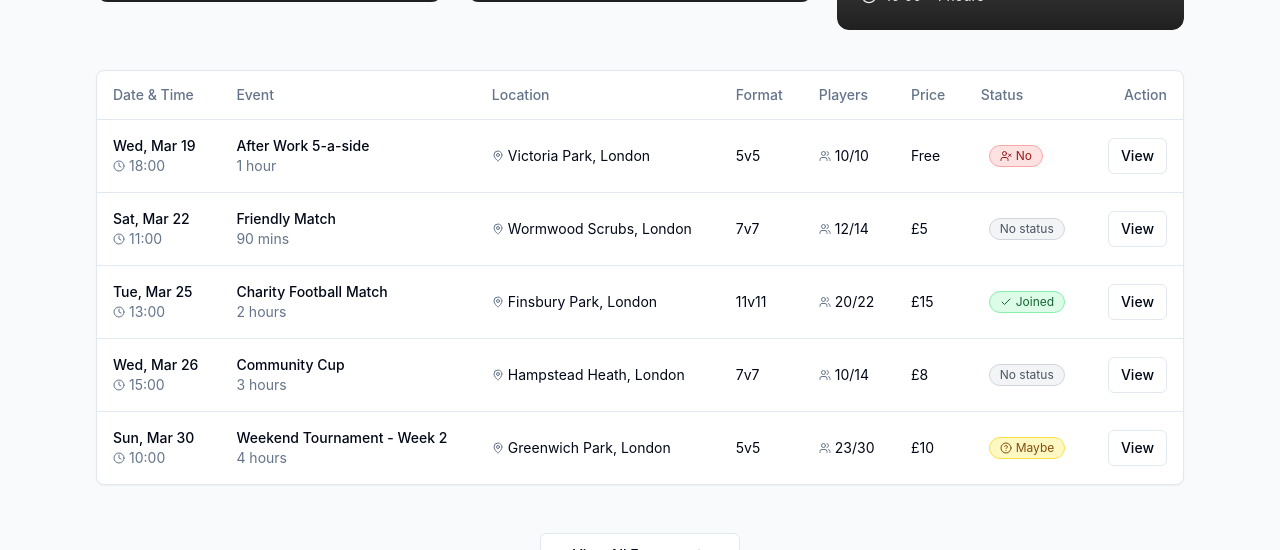
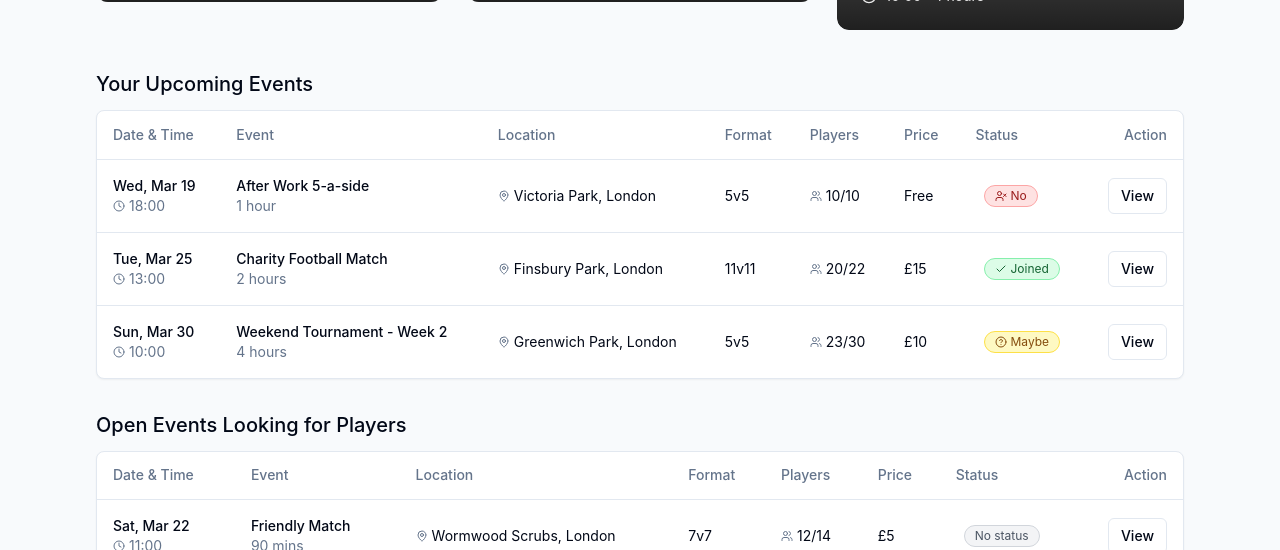
Before and after one commit to Mattio91/footie-gathering-connector, a React (Vite) app: page / in a window 1280 px wide. Shown: the part 943-1493 px from the top of the page. Built offline with nearby package versions, Linux system fonts and the light colour scheme; grey boxes are pictures that could not be loaded.

Commit message:
Refactor events display on homepage
Display related and open events in separate tables on the homepage.

```diff
--- a/src/components/home/EventsSection.tsx
+++ b/src/components/home/EventsSection.tsx
@@ -1,5 +1,5 @@
 
-import { useState } from 'react';
+import { useState, useEffect } from 'react';
 import { Link } from 'react-router-dom';
 import { Search, Plus, ArrowRight } from 'lucide-react';
 import { Button } from '@/components/ui/button';
@@ -25,19 +25,39 @@ const EventsSection = ({
   tableEvents
 }: EventsSectionProps) => {
   const { t } = useTranslation();
-  const [currentPage, setCurrentPage] = useState(1);
+  const [userRelatedCurrentPage, setUserRelatedCurrentPage] = useState(1);
+  const [openEventsCurrentPage, setOpenEventsCurrentPage] = useState(1);
   const pageSize = 5; // Number of events per page
+
+  // Split events into user-related and open events
+  const [userRelatedEvents, setUserRelatedEvents] = useState<typeof tableEvents>([]);
+  const [openEvents, setOpenEvents] = useState<typeof tableEvents>([]);
 
   // Reset to page 1 when search query changes
   const handleSearch = (query: string) => {
-    setCurrentPage(1);
+    setUserRelatedCurrentPage(1);
+    setOpenEventsCurrentPage(1);
     onSearch(query);
   };
 
-  // Handle page change
-  const handlePageChange = (page: number) => {
-    setCurrentPage(page);
-  };
+  // Filter events into two categories when tableEvents change
+  useEffect(() => {
+    // User-related events: events where the user has a participation status
+    const related = tableEvents.filter(event =>
+      event.participationStatus === 'joined' ||
+      event.participationStatus === 'tentative' ||
+      event.participationStatus === 'skipping'
+    );
+
+    // Open events: events that are not private and not related to the user
+    const open = tableEvents.filter(event =>
+      !event.isPrivate &&
+      (event.participationStatus === 'none' || event.participationStatus === undefined)
+    );
+
+    setUserRelatedEvents(related);
+    setOpenEvents(open);
+  }, [tableEvents]);
 
   return (
     <section className="py-16 px-4 bg-slate-50 dark:bg-slate-900/30">
@@ -62,12 +82,27 @@ const EventsSection = ({
 
         <FeaturedEvents events={featuredEvents} />
 
-        <EventsTable
-          events={tableEvents}
-          currentPage={currentPage}
-          pageSize={pageSize}
-          onPageChange={handlePageChange}
-        />
+        {/* User-related events table */}
+        {userRelatedEvents.length > 0 && (
+          <EventsTable
+            events={userRelatedEvents}
+            currentPage={userRelatedCurrentPage}
+            pageSize={pageSize}
+            onPageChange={setUserRelatedCurrentPage}
+            title="Your Upcoming Events"
+          />
+        )}
+
+        {/* Open events table */}
+        {openEvents.length > 0 && (
+          <EventsTable
+            events={openEvents}
+            currentPage={openEventsCurrentPage}
+            pageSize={pageSize}
+            onPageChange={setOpenEventsCurrentPage}
+            title="Open Events Looking for Players"
+          />
+        )}
 
         {filteredEvents.length === 0 && (
           <FeaturedEvents events={[]} showEmptyState={true} />
--- a/src/components/home/EventsTable.tsx
+++ b/src/components/home/EventsTable.tsx
@@ -24,9 +24,10 @@ interface EventsTableProps {
   currentPage: number;
   pageSize: number;
   onPageChange: (page: number) => void;
+  title?: string;
 }
 
-const EventsTable = ({ events, currentPage, pageSize, onPageChange }: EventsTableProps) => {
+const EventsTable = ({ events, currentPage, pageSize, onPageChange, title }: EventsTableProps) => {
   if (events.length === 0) return null;
 
   // Calculate pagination values
@@ -36,8 +37,12 @@ const EventsTable = ({ events, currentPage, pageSize, onPageChange }: EventsTabl
   const currentEvents = events.slice(startIndex, endIndex);
 
   return (
-    <div id="events-table">
-      <Card className="mt-8 overflow-hidden">
+    <div id={`events-table-${title ? title.toLowerCase().replace(/\s+/g, '-') : 'default'}`} className="mb-8">
+      {title && (
+        <h3 className="text-xl font-medium mb-3">{title}</h3>
+      )}
+
+      <Card className="overflow-hidden">
         <Table>
           <TableHeader>
             <TableRow>
@@ -105,7 +110,7 @@ const EventsTable = ({ events, currentPage, pageSize, onPageChange }: EventsTabl
         currentPage={currentPage}
         totalPages={totalPages}
         onPageChange={onPageChange}
-        tableId="events-table"
+        tableId={`events-table-${title ? title.toLowerCase().replace(/\s+/g, '-') : 'default'}`}
       />
     </div>
   );
```
